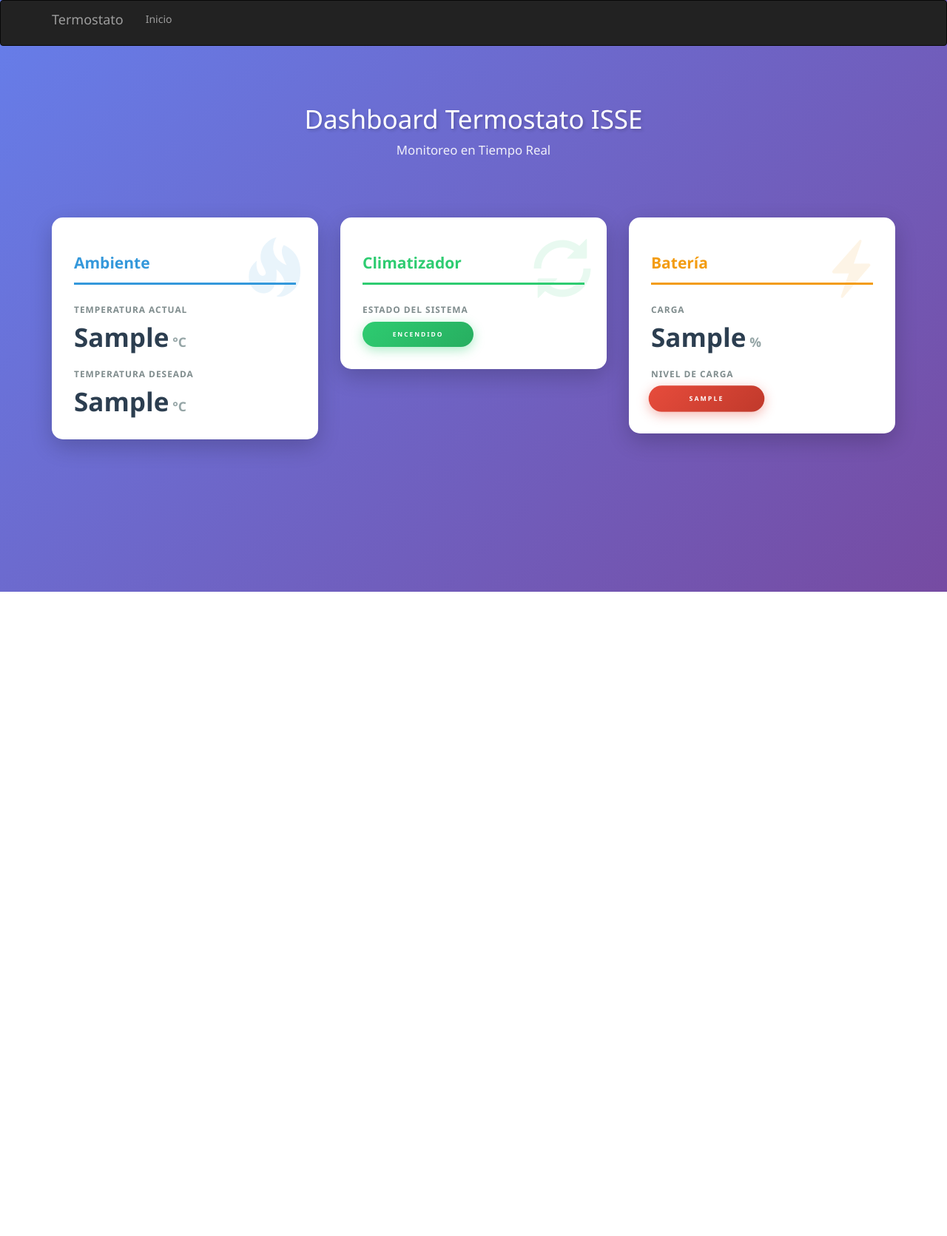
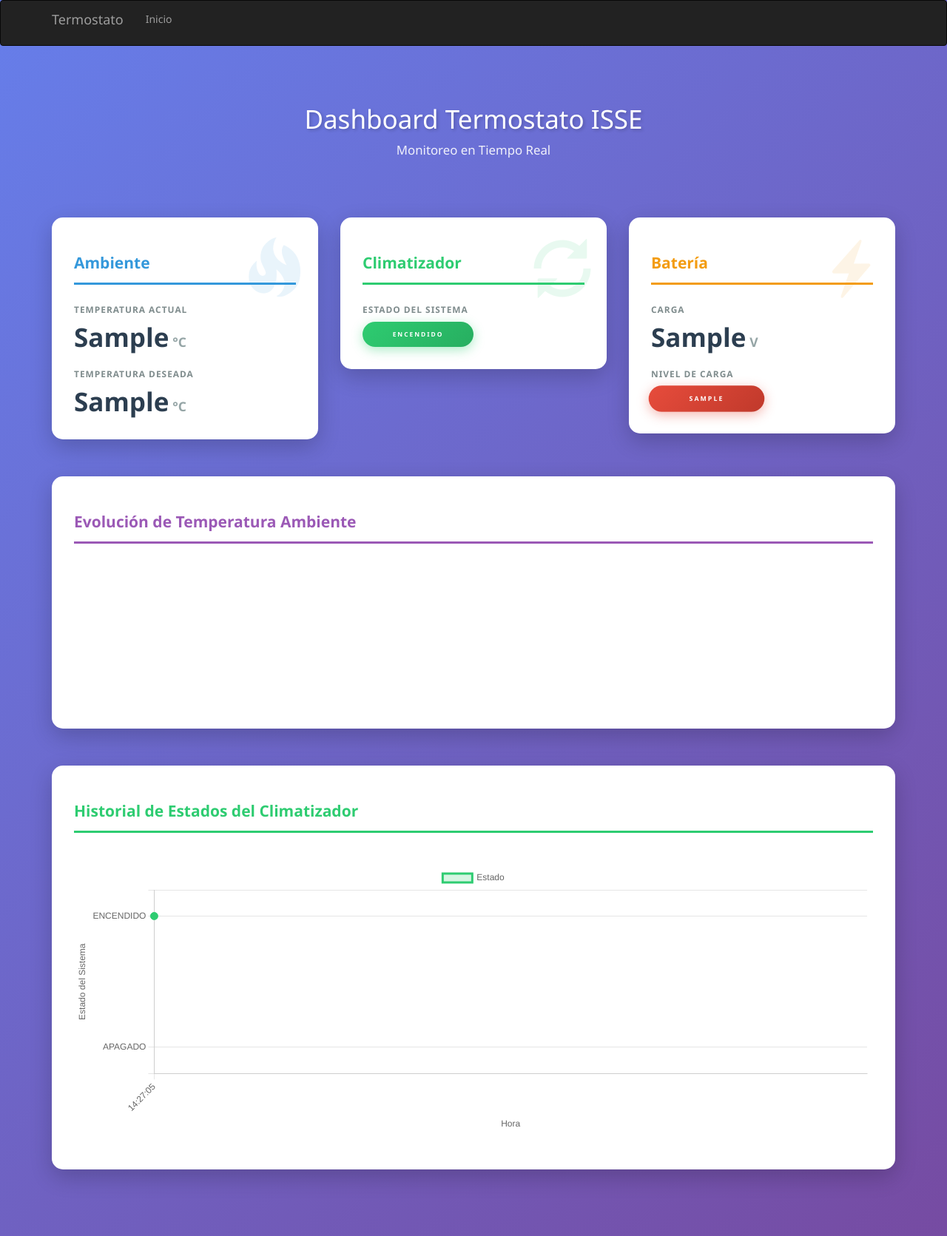
Before and after one commit to vvalotto/webapp_termostato, a Flask app: page / in a window 1280 px wide. Shown: the whole page at 74% size. Before the commit the page ends 800 px from the top, so only its background shows below. Run offline with Flask 3, Linux system fonts and the light colour scheme; a database or web service that is not in the repository returns one stand-in record (values such as "Sample title"); data that the repository does not hold is empty; a map, chart or similar area stays blank; some libraries are stand-ins or nearby versions.

Commit message:
Agregar gráficas de evolución temporal y cambiar batería a voltios
  - Cambiar visualización de batería de porcentaje (%) a voltios (V)
  - Agregar gráfica de evolución de temperatura (últimos 5 minutos)
  - Agregar gráfica de historial del climatizador (últimos 5 minutos)
  - Implementar módulo JavaScript modular (static/js/graficas.js)
  - Usar Chart.js 4.4 para visualizaciones interactivas
  - Implementar filtrado temporal con localStorage optimizado
  - Actualizar documentación en README.md

```diff
--- /dev/null
+++ b/static/js/graficas.js
@@ -0,0 +1,382 @@
+/**
+ * Módulo de gráficas para el Dashboard del Termostato
+ * Gestiona la visualización de la evolución de temperatura y estados del climatizador
+ * Utiliza Chart.js y localStorage para persistencia de datos
+ */
+
+// ==================== CONFIGURACIÓN GLOBAL ====================
+
+const VENTANA_TIEMPO_MS = 5 * 60 * 1000; // 5 minutos en milisegundos
+const TEMPERATURA_KEY = 'temperatura_historico';
+const CLIMATIZADOR_KEY = 'climatizador_historico';
+
+// Variables para las instancias de gráficas
+let chartTemperatura = null;
+let chartClimatizador = null;
+
+/**
+ * Filtra un histórico para mantener solo los datos de los últimos 5 minutos
+ * @param {Array} historico - Array con datos históricos
+ * @returns {Array} Array filtrado con datos recientes
+ */
+function filtrarPorTiempo(historico) {
+  const ahora = new Date().getTime();
+  return historico.filter(item => {
+    const fechaItem = new Date(item.fecha_completa).getTime();
+    const diferencia = ahora - fechaItem;
+    return diferencia <= VENTANA_TIEMPO_MS;
+  });
+}
+
+
+// ==================== MÓDULO DE TEMPERATURA ====================
+
+/**
+ * Obtiene la temperatura actual desde el DOM
+ * @returns {number|null} Temperatura actual o null si no se encuentra
+ */
+function obtenerTemperaturaActual() {
+  const tempElement = document.querySelector('.card-ambiente .metric-value');
+  if (tempElement) {
+    const texto = tempElement.textContent.trim();
+    const match = texto.match(/[\d.]+/);
+    if (match) {
+      return parseFloat(match[0]);
+    }
+  }
+  return null;
+}
+
+/**
+ * Carga el histórico de temperaturas desde localStorage
+ * Filtra automáticamente datos más antiguos de 5 minutos
+ * @returns {Array} Array con el histórico de temperaturas filtrado
+ */
+function cargarHistoricoTemperatura() {
+  const datos = localStorage.getItem(TEMPERATURA_KEY);
+  if (datos) {
+    try {
+      const historico = JSON.parse(datos);
+      return filtrarPorTiempo(historico);
+    } catch (e) {
+      console.error('Error al parsear histórico de temperatura:', e);
+      return [];
+    }
+  }
+  return [];
+}
+
+/**
+ * Guarda el histórico de temperaturas en localStorage
+ * Filtra automáticamente para guardar solo datos de los últimos 5 minutos
+ * @param {Array} historico - Array con datos de temperatura
+ */
+function guardarHistoricoTemperatura(historico) {
+  // Filtrar antes de guardar para evitar almacenar datos antiguos innecesarios
+  const historicoFiltrado = filtrarPorTiempo(historico);
+  localStorage.setItem(TEMPERATURA_KEY, JSON.stringify(historicoFiltrado));
+}
+
+/**
+ * Agrega una nueva temperatura al histórico
+ * Filtra automáticamente datos más antiguos de 5 minutos
+ * @param {number} temperatura - Valor de temperatura a agregar
+ * @returns {Array} Histórico actualizado
+ */
+function agregarTemperatura(temperatura) {
+  let historico = cargarHistoricoTemperatura();
+
+  const ahora = new Date();
+  const timestamp = ahora.toLocaleTimeString('es-ES');
+
+  historico.push({
+    temperatura: temperatura,
+    timestamp: timestamp,
+    fecha_completa: ahora.toISOString()
+  });
+
+  // Filtrar datos más antiguos de 5 minutos
+  historico = filtrarPorTiempo(historico);
+
+  guardarHistoricoTemperatura(historico);
+  return historico;
+}
+
+/**
+ * Crea o actualiza la gráfica de temperatura
+ */
+function actualizarGraficaTemperatura() {
+  const temperatura = obtenerTemperaturaActual();
+
+  if (temperatura === null || isNaN(temperatura)) {
+    console.log('No se pudo obtener temperatura válida');
+    return;
+  }
+
+  const historico = agregarTemperatura(temperatura);
+
+  const labels = historico.map(d => d.timestamp);
+  const datos = historico.map(d => d.temperatura);
+
+  const ctx = document.getElementById('temperaturaChart');
+
+  if (!ctx) {
+    console.error('No se encontró el canvas de temperatura');
+    return;
+  }
+
+  if (chartTemperatura) {
+    // Actualizar gráfica existente
+    chartTemperatura.data.labels = labels;
+    chartTemperatura.data.datasets[0].data = datos;
+    chartTemperatura.update();
+  } else {
+    // Crear nueva gráfica
+    chartTemperatura = new Chart(ctx, {
+      type: 'line',
+      data: {
+        labels: labels,
+        datasets: [{
+          label: 'Temperatura (°C)',
+          data: datos,
+          borderColor: 'rgb(75, 192, 192)',
+          backgroundColor: 'rgba(75, 192, 192, 0.2)',
+          tension: 0.4,
+          fill: true,
+          pointRadius: 4,
+          pointHoverRadius: 6
+        }]
+      },
+      options: {
+        responsive: true,
+        maintainAspectRatio: true,
+        aspectRatio: 3,
+        plugins: {
+          legend: {
+            display: true,
+            position: 'top'
+          },
+          tooltip: {
+            mode: 'index',
+            intersect: false
+          }
+        },
+        scales: {
+          y: {
+            beginAtZero: false,
+            title: {
+              display: true,
+              text: 'Temperatura (°C)'
+            }
+          },
+          x: {
+            title: {
+              display: true,
+              text: 'Hora'
+            },
+            ticks: {
+              maxRotation: 45,
+              minRotation: 45
+            }
+          }
+        }
+      }
+    });
+  }
+}
+
+
+// ==================== MÓDULO DE CLIMATIZADOR ====================
+
+/**
+ * Obtiene el estado actual del climatizador desde el DOM
+ * @returns {string|null} 'encendido', 'apagado' o null si no se encuentra
+ */
+function obtenerEstadoClimatizador() {
+  const estadoElement = document.querySelector('.card-climatizador .estado-badge');
+  if (estadoElement) {
+    const texto = estadoElement.textContent.trim().toLowerCase();
+    if (texto.includes('encendido')) {
+      return 'encendido';
+    } else if (texto.includes('apagado')) {
+      return 'apagado';
+    }
+  }
+  return null;
+}
+
+/**
+ * Carga el histórico de estados del climatizador desde localStorage
+ * Filtra automáticamente datos más antiguos de 5 minutos
+ * @returns {Array} Array con el histórico de estados filtrado
+ */
+function cargarHistoricoClimatizador() {
+  const datos = localStorage.getItem(CLIMATIZADOR_KEY);
+  if (datos) {
+    try {
+      const historico = JSON.parse(datos);
+      return filtrarPorTiempo(historico);
+    } catch (e) {
+      console.error('Error al parsear histórico del climatizador:', e);
+      return [];
+    }
+  }
+  return [];
+}
+
+/**
+ * Guarda el histórico de estados del climatizador en localStorage
+ * Filtra automáticamente para guardar solo datos de los últimos 5 minutos
+ * @param {Array} historico - Array con datos de estados
+ */
+function guardarHistoricoClimatizador(historico) {
+  // Filtrar antes de guardar para evitar almacenar datos antiguos innecesarios
+  const historicoFiltrado = filtrarPorTiempo(historico);
+  localStorage.setItem(CLIMATIZADOR_KEY, JSON.stringify(historicoFiltrado));
+}
+
+/**
+ * Agrega un nuevo estado al histórico del climatizador
+ * Filtra automáticamente datos más antiguos de 5 minutos
+ * @param {string} estado - 'encendido' o 'apagado'
+ * @returns {Array} Histórico actualizado
+ */
+function agregarEstadoClimatizador(estado) {
+  let historico = cargarHistoricoClimatizador();
+
+  const ahora = new Date();
+  const timestamp = ahora.toLocaleTimeString('es-ES');
+
+  // Convertir estado a valor numérico para la gráfica
+  const valor = estado === 'encendido' ? 1 : 0;
+
+  historico.push({
+    estado: estado,
+    valor: valor,
+    timestamp: timestamp,
+    fecha_completa: ahora.toISOString()
+  });
+
+  // Filtrar datos más antiguos de 5 minutos
+  historico = filtrarPorTiempo(historico);
+
+  guardarHistoricoClimatizador(historico);
+  return historico;
+}
+
+/**
+ * Crea o actualiza la gráfica del climatizador
+ */
+function actualizarGraficaClimatizador() {
+  const estado = obtenerEstadoClimatizador();
+
+  if (estado === null) {
+    console.log('No se pudo obtener estado del climatizador');
+    return;
+  }
+
+  const historico = agregarEstadoClimatizador(estado);
+
+  const labels = historico.map(d => d.timestamp);
+  const datos = historico.map(d => d.valor);
+
+  const ctx = document.getElementById('climatizadorChart');
+
+  if (!ctx) {
+    console.error('No se encontró el canvas del climatizador');
+    return;
+  }
+
+  if (chartClimatizador) {
+    // Actualizar gráfica existente
+    chartClimatizador.data.labels = labels;
+    chartClimatizador.data.datasets[0].data = datos;
+    chartClimatizador.update();
+  } else {
+    // Crear nueva gráfica
+    chartClimatizador = new Chart(ctx, {
+      type: 'line',
+      data: {
+        labels: labels,
+        datasets: [{
+          label: 'Estado',
+          data: datos,
+          borderColor: 'rgb(46, 204, 113)',
+          backgroundColor: 'rgba(46, 204, 113, 0.2)',
+          stepped: 'before',
+          fill: true,
+          pointRadius: 5,
+          pointHoverRadius: 7,
+          pointBackgroundColor: function(context) {
+            const valor = context.parsed.y;
+            return valor === 1 ? 'rgb(46, 204, 113)' : 'rgb(149, 165, 166)';
+          }
+        }]
+      },
+      options: {
+        responsive: true,
+        maintainAspectRatio: true,
+        aspectRatio: 3,
+        plugins: {
+          legend: {
+            display: true,
+            position: 'top'
+          },
+          tooltip: {
+            mode: 'index',
+            intersect: false,
+            callbacks: {
+              label: function(context) {
+                const valor = context.parsed.y;
+                const estado = valor === 1 ? 'ENCENDIDO' : 'APAGADO';
+                return 'Estado: ' + estado;
+              }
+            }
+          }
+        },
+        scales: {
+          y: {
+            min: -0.2,
+            max: 1.2,
+            ticks: {
+              stepSize: 1,
+              callback: function(value) {
+                if (value === 1) return 'ENCENDIDO';
+                if (value === 0) return 'APAGADO';
+                return '';
+              }
+            },
+            title: {
+              display: true,
+              text: 'Estado del Sistema'
+            }
+          },
+          x: {
+            title: {
+              display: true,
+              text: 'Hora'
+            },
+            ticks: {
+              maxRotation: 45,
+              minRotation: 45
+            }
+          }
+        }
+      }
+    });
+  }
+}
+
+
+// ==================== INICIALIZACIÓN ====================
+
+/**
+ * Inicializa todas las gráficas cuando el DOM está listo
+ */
+function inicializarGraficas() {
+  actualizarGraficaTemperatura();
+  actualizarGraficaClimatizador();
+}
+
+// Ejecutar cuando el DOM esté completamente cargado
+document.addEventListener('DOMContentLoaded', inicializarGraficas);
--- a/static/styles.css
+++ b/static/styles.css
@@ -227,3 +227,39 @@ body {
     font-weight: 700;
     color: #667eea !important;
 }
+
+/* Card de Gráfica */
+.card-grafica {
+    margin-top: 20px;
+}
+
+.card-grafica .card-title {
+    color: #9b59b6;
+    border-color: #9b59b6;
+}
+
+.card-grafica .card-body {
+    padding: 20px 0;
+}
+
+#temperaturaChart {
+    max-height: 400px;
+}
+
+/* Card de Gráfica Climatizador */
+.card-grafica-climatizador {
+    margin-top: 20px;
+}
+
+.card-grafica-climatizador .card-title {
+    color: #2ecc71;
+    border-color: #2ecc71;
+}
+
+.card-grafica-climatizador .card-body {
+    padding: 20px 0;
+}
+
+#climatizadorChart {
+    max-height: 400px;
+}
--- a/templates/base.html
+++ b/templates/base.html
@@ -42,4 +42,5 @@ type="image/x-icon">
 {% block scripts %}
 {{ super() }}
 {{ moment.include_moment() }}
+<script src="https://cdn.jsdelivr.net/npm/chart.js@4.4.0/dist/chart.umd.min.js"></script>
 {% endblock %}
--- a/templates/index.html
+++ b/templates/index.html
@@ -64,7 +64,7 @@
           <div class="card-body">
             <div class="metric-group">
               <label>Carga</label>
-              <div class="metric-value">{{form.carga_bateria}}<span class="metric-unit">%</span></div>
+              <div class="metric-value">{{form.carga_bateria}}<span class="metric-unit">V</span></div>
             </div>
             <div class="metric-group">
               <label>Nivel de Carga</label>
@@ -78,6 +78,36 @@
       </div>
 
     </div>
+
+    <!-- Gráfica de Evolución de Temperatura -->
+    <div class="row">
+      <div class="col-md-12">
+        <div class="dashboard-card card-grafica">
+          <h3 class="card-title">Evolución de Temperatura Ambiente</h3>
+          <div class="card-body">
+            <canvas id="temperaturaChart"></canvas>
+          </div>
+        </div>
+      </div>
+    </div>
+
+    <!-- Gráfica de Estados del Climatizador -->
+    <div class="row">
+      <div class="col-md-12">
+        <div class="dashboard-card card-grafica-climatizador">
+          <h3 class="card-title">Historial de Estados del Climatizador</h3>
+          <div class="card-body">
+            <canvas id="climatizadorChart"></canvas>
+          </div>
+        </div>
+      </div>
+    </div>
+
   </div>
 
 {% endblock %}
+
+{% block scripts %}
+{{ super() }}
+<script src="{{ url_for('static', filename='js/graficas.js') }}"></script>
+{% endblock %}
```
Also changed, not shown: README.md.
